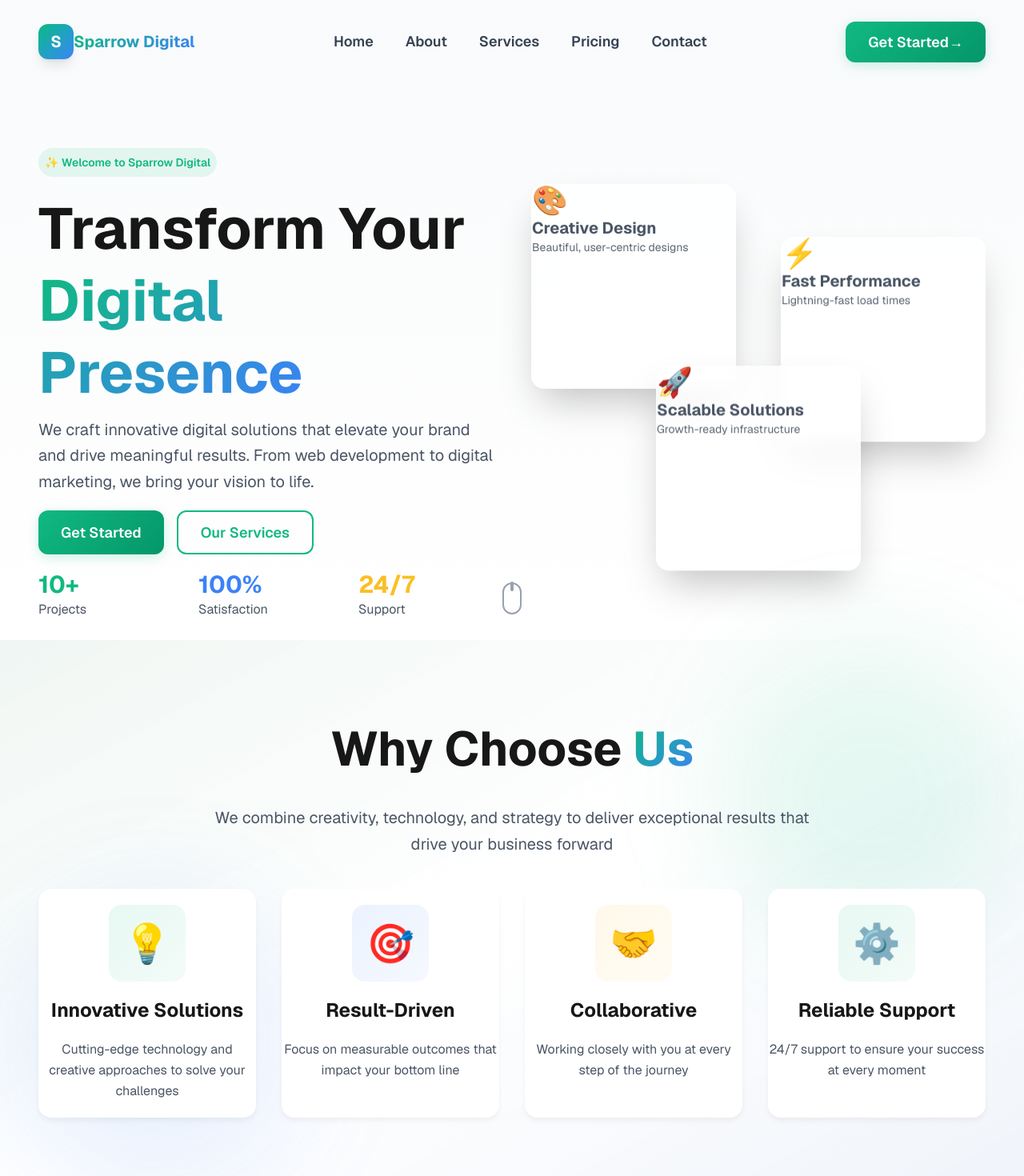
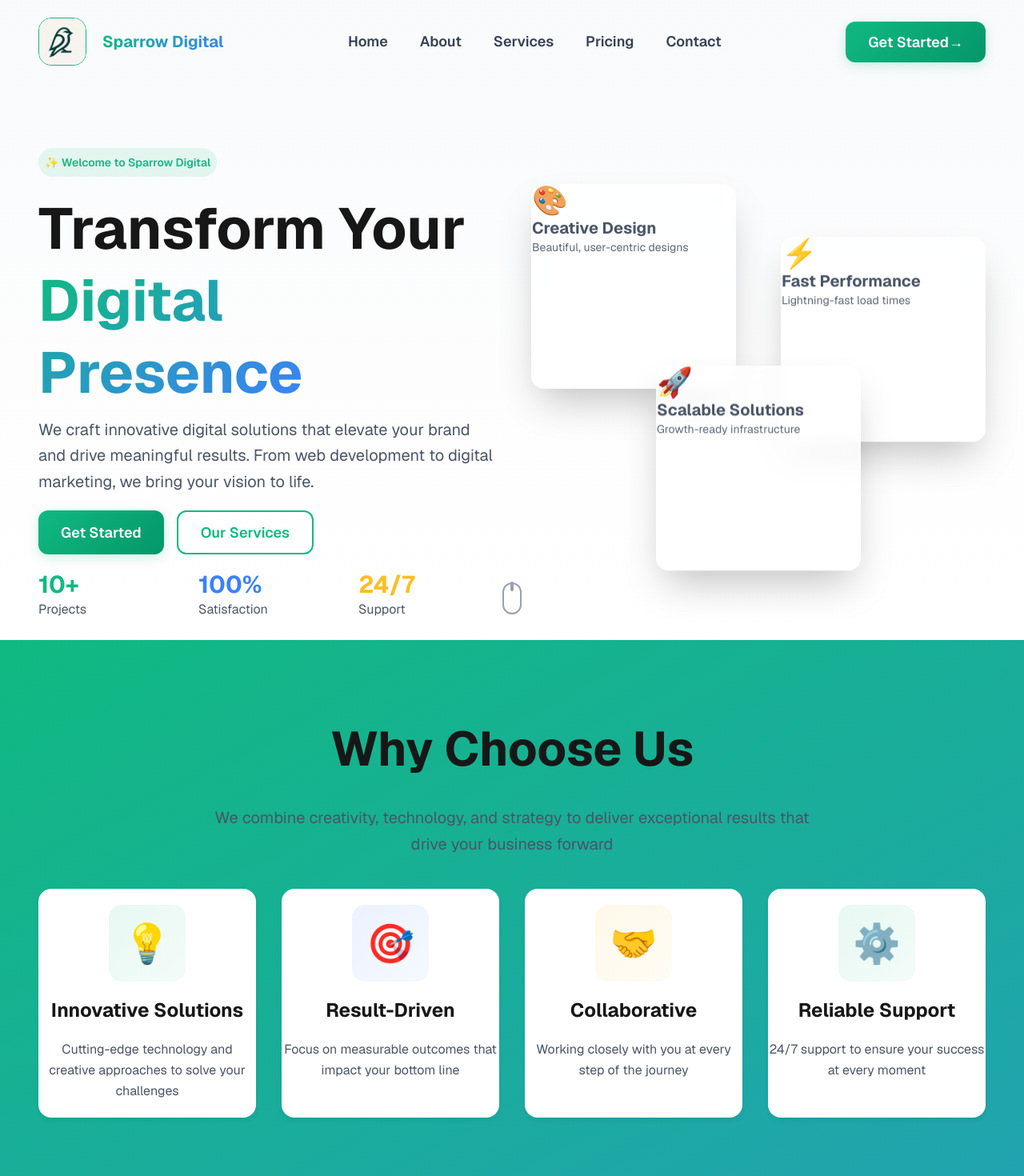
Before and after one commit to KChoi0720/Sparrow_Digital_Tech, a Next.js app: page / in a window 1280 px wide. Shown: the top 1470 px of the page at 80% size. Built offline with nearby package versions, Linux system fonts and the light colour scheme.

Commit message:
set up logo and minor changes to borders

```diff
--- a/app/components/Header.tsx
+++ b/app/components/Header.tsx
@@ -1,6 +1,7 @@
 'use client';
 
 import Link from 'next/link';
+import Image from 'next/image';
 import { useState, useEffect } from 'react';
 
 export default function Header() {
@@ -37,8 +38,16 @@ export default function Header() {
             href="/"
             className="flex items-center space-x-3 animate-fade-in group"
           >
-            <div className="w-11 h-11 bg-linear-to-br from-primary to-secondary rounded-xl flex items-center justify-center shadow-lg group-hover:shadow-xl group-hover:scale-105 transition-all duration-300">
-              <span className="text-white font-bold text-xl">S</span>
+            <div className="relative w-15 h-15 group-hover:scale-105 transition-all duration-300"
+                            style={{marginRight: '20px'}}>
+              <Image
+                src="/images/sparrow-logo.png"
+                alt="Sparrow Digital Logo"
+                width={44}
+                height={44}
+                className="object-contain w-15 h-15 rounded-2xl border-primary border"
+                priority
+              />
             </div>
             <span className="text-xl font-bold gradient-text group-hover:scale-105 transition-transform duration-300">
               Sparrow Digital
--- a/app/page.tsx
+++ b/app/page.tsx
@@ -114,17 +114,13 @@ export default function Home() {
 
       {/* Features Section */}
       <section
-        className="relative bg-linear-to-br from-primary/5 via-white to-secondary/5 fade-in-section"
+        className="relative bg-linear-to-br bg-primary to-secondary/40 fade-in-section"
         style={{ paddingTop: '6rem', paddingBottom: '6rem' }}
       >
-        {/* 装饰性背景元素 */}
-        <div className="absolute top-0 right-0 w-96 h-96 bg-primary/10 rounded-full blur-3xl"></div>
-        <div className="absolute bottom-0 left-0 w-96 h-96 bg-secondary/10 rounded-full blur-3xl"></div>
-
         <div className="container relative z-10">
           <div className="text-center mb-20 flex flex-col items-center justify-center">
             <h2 className="text-4xl md:text-5xl lg:text-6xl font-bold mb-6"  style={{ marginTop:'10px',marginBottom:'40px'}}>
-              Why Choose <span className="gradient-text">Us</span>
+              Why Choose Us
             </h2>
             <p className="text-lg lg:text-xl text-gray-600 max-w-3xl mx-auto leading-relaxed"  style={{marginBottom:'40px'}}>
               We combine creativity, technology, and strategy to deliver exceptional results that drive your business forward
@@ -320,7 +316,7 @@ export default function Home() {
 
       {/* CTA Section */}
       <section
-        className="bg-linear-to-r from-primary to-secondary text-white fade-in-section"
+        className="relative bg-linear-to-br bg-primary to-secondary/40 fade-in-section text-white"
         style={{ paddingTop: '5rem', paddingBottom: '5rem' }}
       >
         <div className="container">
```
Also changed, not shown: public/images/sparrow-logo.png (added).
